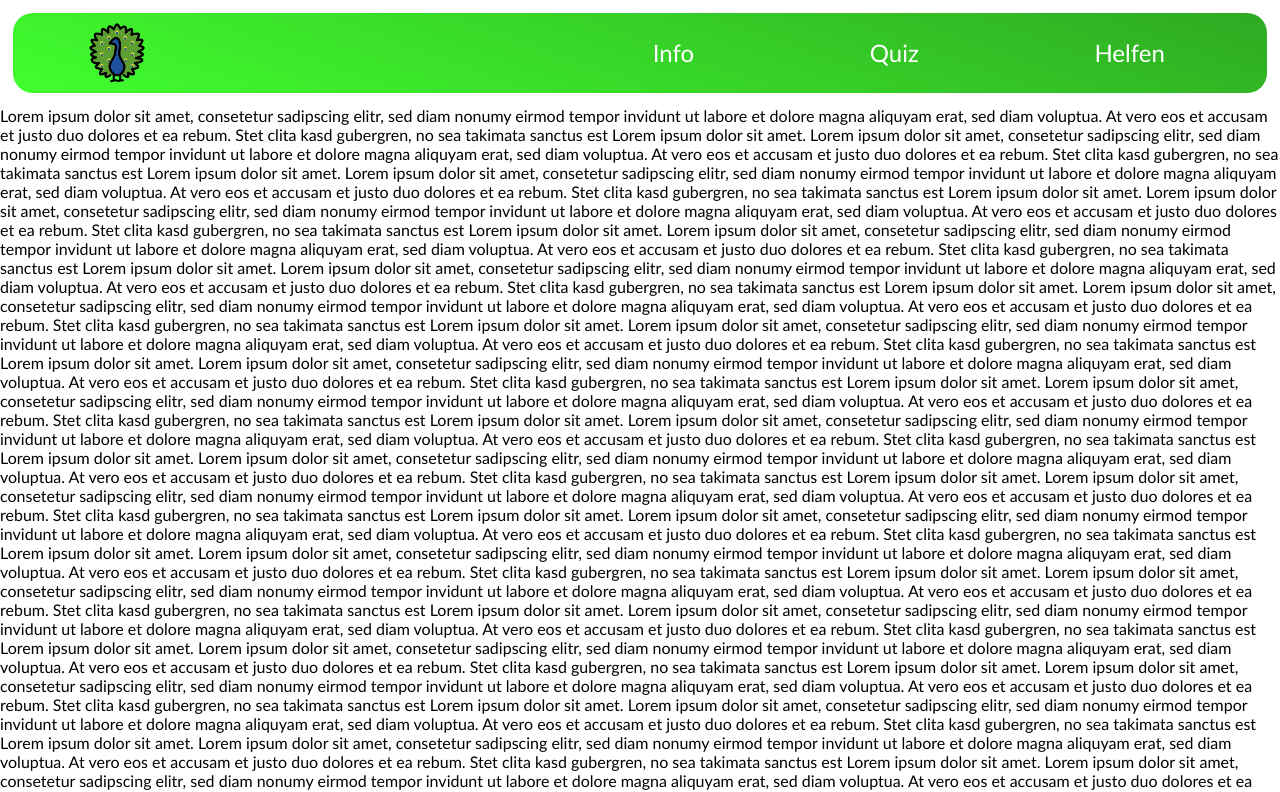
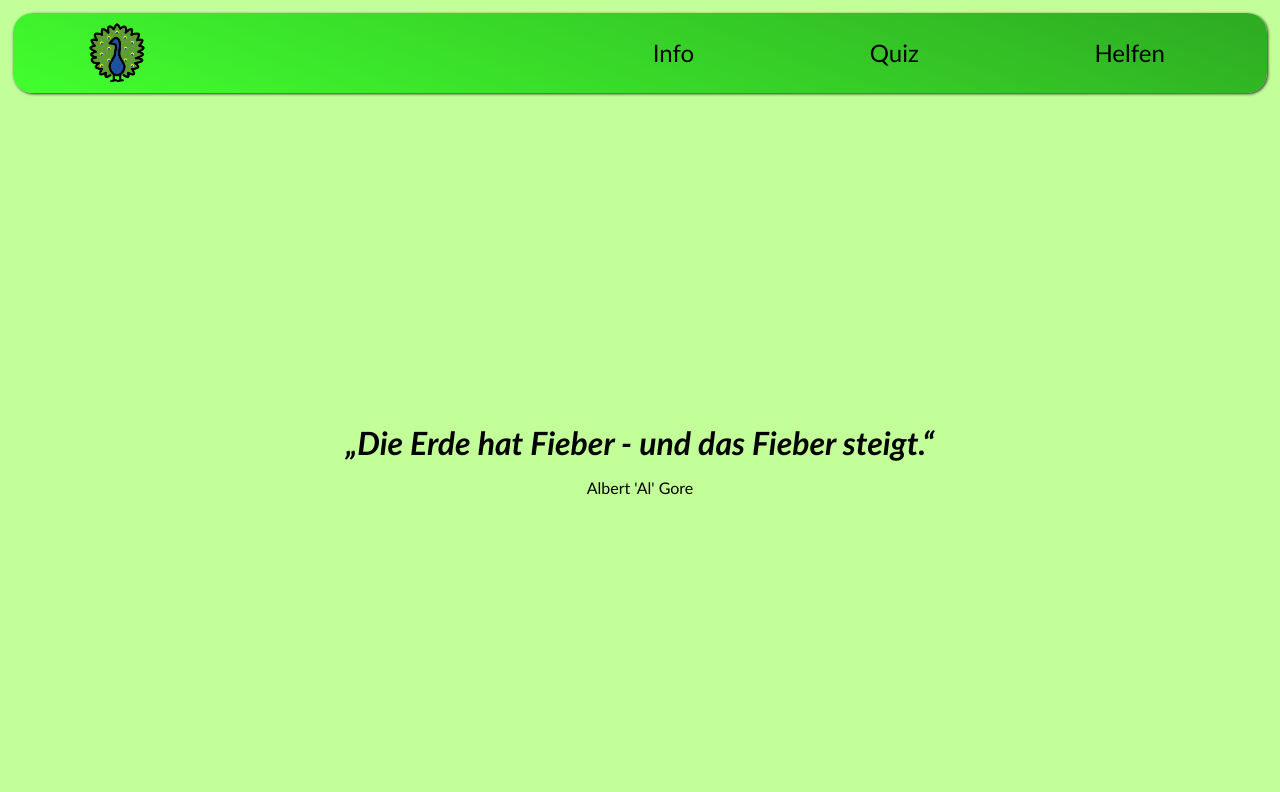
Before and after one commit to JannikCauldron/Webpage_ClimateProtection, a plain HTML site: page index.html in a window 1280 px wide. Shown: the top 792 px of the page. Drawn offline with Linux system fonts and the light colour scheme.

Commit message:
added content-start section

```diff
--- a/index.html
+++ b/index.html
@@ -16,7 +16,15 @@
                 <a class="navbar-links" href="">Helfen</a>
             </div>
         </nav>
-        <div>
+        <div id="content-section">
+            <div id="content-start">
+                <h1>
+                    &bdquo;Die Erde hat Fieber - und das Fieber steigt.&ldquo;
+                </h1>
+                <p>
+                    Albert 'Al' Gore
+                </p>
+            </div>
             Lorem ipsum dolor sit amet, consetetur sadipscing elitr, sed diam nonumy eirmod tempor invidunt ut labore et dolore magna aliquyam erat, sed diam voluptua. At vero eos et accusam et justo duo dolores et ea rebum. Stet clita kasd gubergren, no sea takimata sanctus est Lorem ipsum dolor sit amet. Lorem ipsum dolor sit amet, consetetur sadipscing elitr, sed diam nonumy eirmod tempor invidunt ut labore et dolore magna aliquyam erat, sed diam voluptua. At vero eos et accusam et justo duo dolores et ea rebum. Stet clita kasd gubergren, no sea takimata sanctus est Lorem ipsum dolor sit amet.
             Lorem ipsum dolor sit amet, consetetur sadipscing elitr, sed diam nonumy eirmod tempor invidunt ut labore et dolore magna aliquyam erat, sed diam voluptua. At vero eos et accusam et justo duo dolores et ea rebum. Stet clita kasd gubergren, no sea takimata sanctus est Lorem ipsum dolor sit amet. Lorem ipsum dolor sit amet, consetetur sadipscing elitr, sed diam nonumy eirmod tempor invidunt ut labore et dolore magna aliquyam erat, sed diam voluptua. At vero eos et accusam et justo duo dolores et ea rebum. Stet clita kasd gubergren, no sea takimata sanctus est Lorem ipsum dolor sit amet.
             Lorem ipsum dolor sit amet, consetetur sadipscing elitr, sed diam nonumy eirmod tempor invidunt ut labore et dolore magna aliquyam erat, sed diam voluptua. At vero eos et accusam et justo duo dolores et ea rebum. Stet clita kasd gubergren, no sea takimata sanctus est Lorem ipsum dolor sit amet. Lorem ipsum dolor sit amet, consetetur sadipscing elitr, sed diam nonumy eirmod tempor invidunt ut labore et dolore magna aliquyam erat, sed diam voluptua. At vero eos et accusam et justo duo dolores et ea rebum. Stet clita kasd gubergren, no sea takimata sanctus est Lorem ipsum dolor sit amet.
--- a/style.css
+++ b/style.css
@@ -1,11 +1,12 @@
 body {
     margin: 0;
     font-family: 'Trebuchet MS', Helvetica, Arial, sans-serif;
+    background:#c2ff99;
 }
 
 .navbar-links {
     text-decoration: none;
-    color: white;
+    color: black;
     font-size: 18pt;
 }
 
@@ -31,6 +32,7 @@ body {
     width: 98vw;
     margin: 1vw 1vw;
     border-radius: 20px;
+    box-shadow: 1px 1px 3px rgb(44, 44, 44);
     background: linear-gradient(20deg, #41ff2e 0%,  #2eaa22 100%);
 }
 
@@ -64,6 +66,23 @@ body {
     margin: 0 8vw;
 }
 
+#content-section {
+    margin: 0 3vw;
+}
+
+#content-start {
+    display: flex;
+    flex-direction: column;
+    justify-content: center;
+    align-items: center;
+    height: 88vh;
+}
+
+#content-start h1 {
+    margin-bottom: 0;
+    font-style: italic;
+}
+
 
 @media screen and (min-width: 1280px) {
     #navbar-links-group {
```
